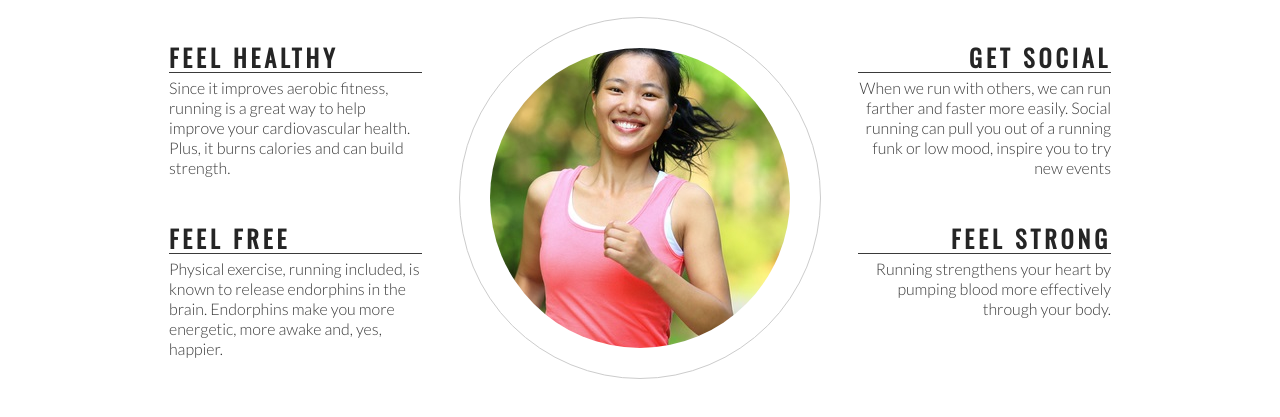
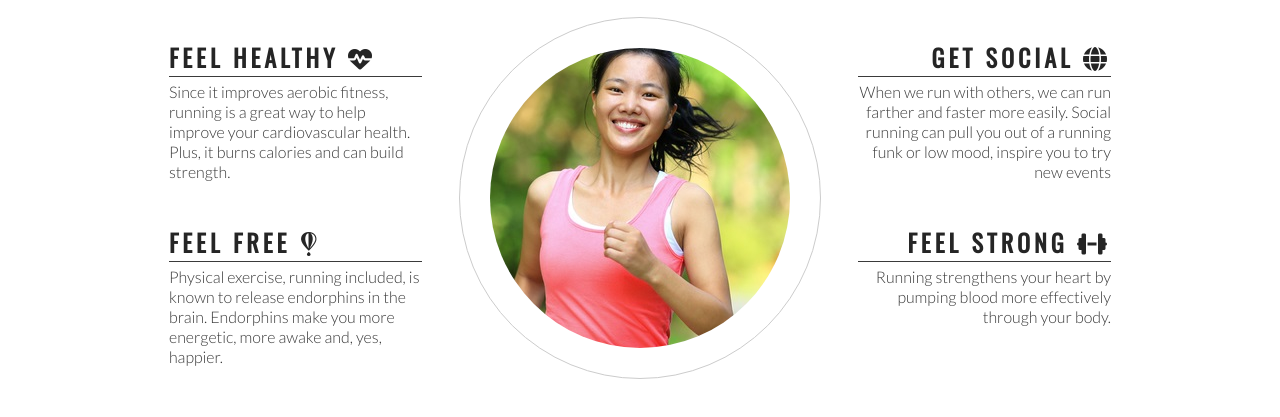
Before and after one commit to AbhilashAynipully/love-running, a plain HTML site: page index.html in a window 1280 px wide. Shown: the part 745-1162 px from the top of the page. Drawn offline with nearby package versions, Linux system fonts and the light colour scheme.

Commit message:
Add Font Awesome icons to club ethos

```diff
--- a/index.html
+++ b/index.html
@@ -39,14 +39,14 @@
         <h2 id="welcome">Why Love Running With Us?</h2>
         <div id="left-about">
             <div class="left-about-heading">
-                <h2>Feel Healthy</h2>
+                <h2>Feel Healthy <i class="fas fa-heartbeat"></i></h2>
                 <hr>
                 <p>
                     Since it improves aerobic fitness, running is a great way to help improve your cardiovascular health. Plus, it burns calories and can build strength.
                 </p>
             </div>
             <div class="left-about-heading">
-                <h2>Feel Free</h2>
+                <h2>Feel Free <i class="fab fa-fly"></i></h2>
                 <hr>
                 <p>
                     Physical exercise, running included, is known to release endorphins in the brain. Endorphins make you more energetic, more awake and, yes, happier.
@@ -55,14 +55,14 @@
         </div>
         <div id="right-about">
             <div class="right-about-heading">
-                <h2>Get Social</h2>
+                <h2>Get Social <i class="fas fa-globe"></i></h2>
                 <hr>
                 <p>
                     When we run with others, we can run farther and faster more easily. Social running can pull you out of a running funk or low mood, inspire you to try new events
                 </p>
             </div>
             <div class="right-about-heading">
-                <h2>Feel Strong</h2>
+                <h2>Feel Strong <i class="fas fa-dumbbell"></i></h2>
                 <hr>
                 <p>
                     Running strengthens your heart by pumping blood more effectively through your body.
@@ -77,5 +77,8 @@
     </section>
     <section>Running location, distance and times</section>
     <footer>Social links here</footer>
+
+<!--font awesome script-->
+<script src="https://kit.fontawesome.com/34a9f3e5e6.js" crossorigin="anonymous"></script>
 </body>
 </html>
```
